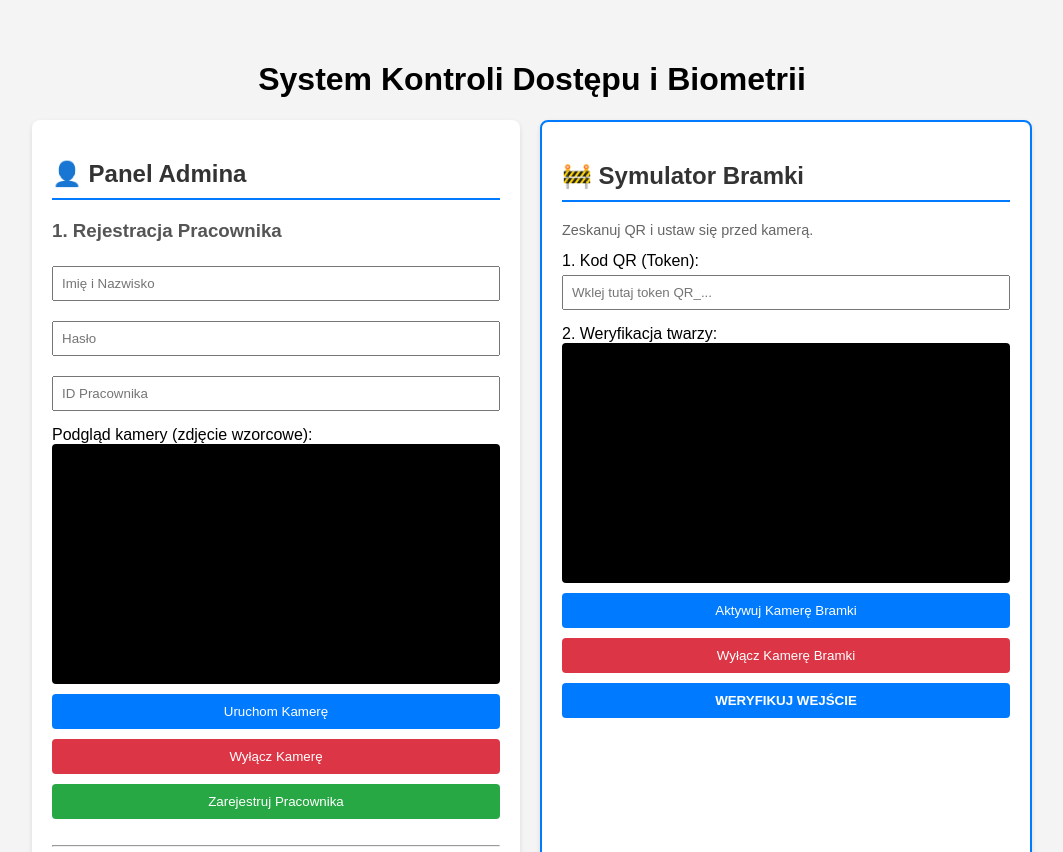
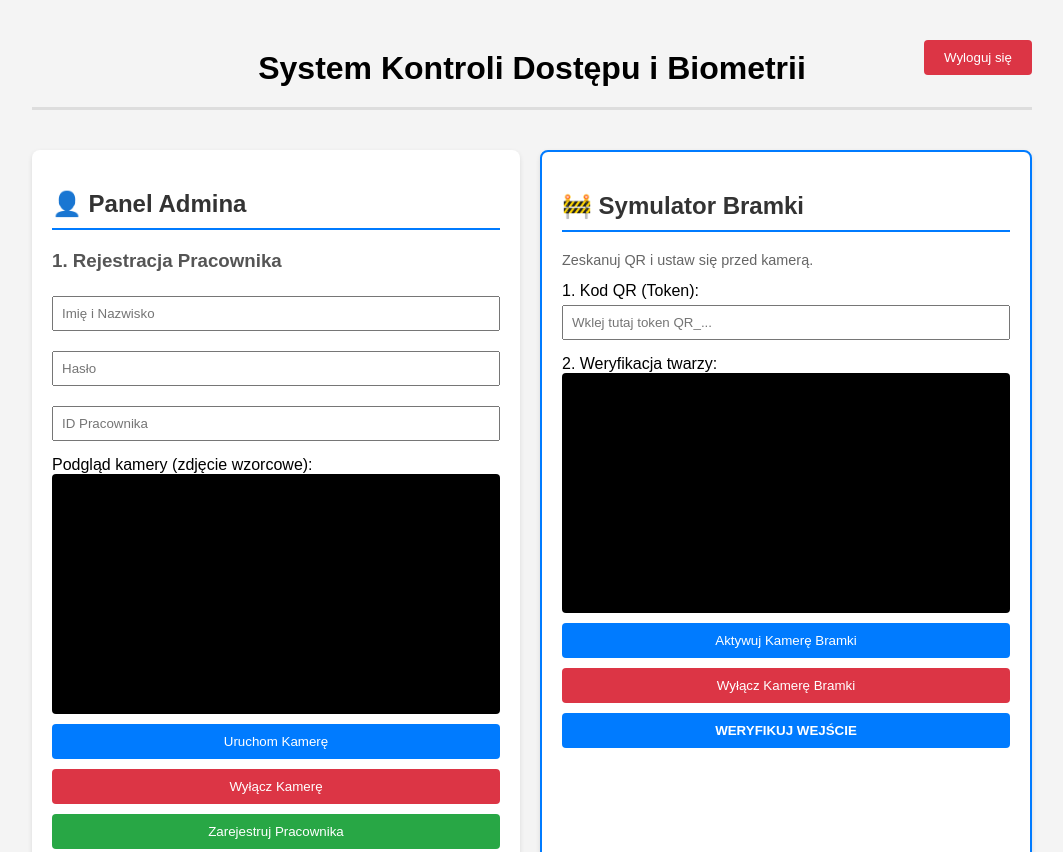
Before and after one commit to sptachu/IO_2025_Z8, a website: page protected/adminPage.html in a window 1280 px wide. Shown: the top 852 px of the page, without its empty margins (108-1171 px from the left). Drawn offline with Linux system fonts and the light colour scheme; no server answers; files whose address does not match are found by name.

Commit message:
UI change

```diff
--- a/protected/adminPage.html
+++ b/protected/adminPage.html
@@ -8,12 +8,13 @@
         .container { display: flex; gap: 20px; }
         .panel { flex: 1; background: white; padding: 20px; border-radius: 8px; box-shadow: 0 2px 5px rgba(0,0,0,0.1); }
         .full-width { width: 100%; margin-top: 20px; }
+        h1 { text-align: center; margin: 0; padding-top: 10px;}
         h2 { border-bottom: 2px solid #007bff; padding-bottom: 10px; color: #333; }
         h3 { color: #555; margin-top: 20px; }
         input { width: 100%; padding: 8px; margin: 5px 0 15px 0; box-sizing: border-box; }
         button { width: 100%; padding: 10px; background: #007bff; color: white; border: none; cursor: pointer; margin-bottom: 10px; border-radius: 4px; }
         button:hover { background: #0056b3; }
-
+        .header-section { position: relative; margin-bottom: 40px; padding-bottom: 20px; border-bottom: 3px solid #ddd; }
         .camera-box { background: #000; width: 100%; height: 240px; border-radius: 4px; margin-bottom: 10px; overflow: hidden; }
         video { width: 100%; height: 100%; object-fit: cover; transform: scaleX(-1);}
         canvas { display: none; }
@@ -23,12 +24,16 @@
         table { width: 100%; border-collapse: collapse; margin-top: 10px; }
         th, td { border: 1px solid #ddd; padding: 8px; text-align: left; }
         th { background-color: #f2f2f2; }
+
+        #logoutButton { position: absolute; top: 0; right: 0; width: auto; background-color: #dc3545; padding: 10px 20px; margin: 0; }
+        #logoutButton:hover { background-color: #c82333; }
     </style>
 </head>
 <body>
-
-    <h1 style="text-align:center;">System Kontroli Dostępu i Biometrii</h1>
-
+    <div class="header-section">
+        <h1>System Kontroli Dostępu i Biometrii</h1>
+        <button id="logoutButton">Wyloguj się</button>
+    </div>
     <div class="container">
         <div class="panel">
             <h2>👤 Panel Admina</h2>
@@ -114,7 +119,6 @@
             <tbody></tbody>
         </table>
     </div>
-    <button id="logoutButton">Wyloguj się</button>
 
     <script src="adminPage.js"></script>
 </body>
```
